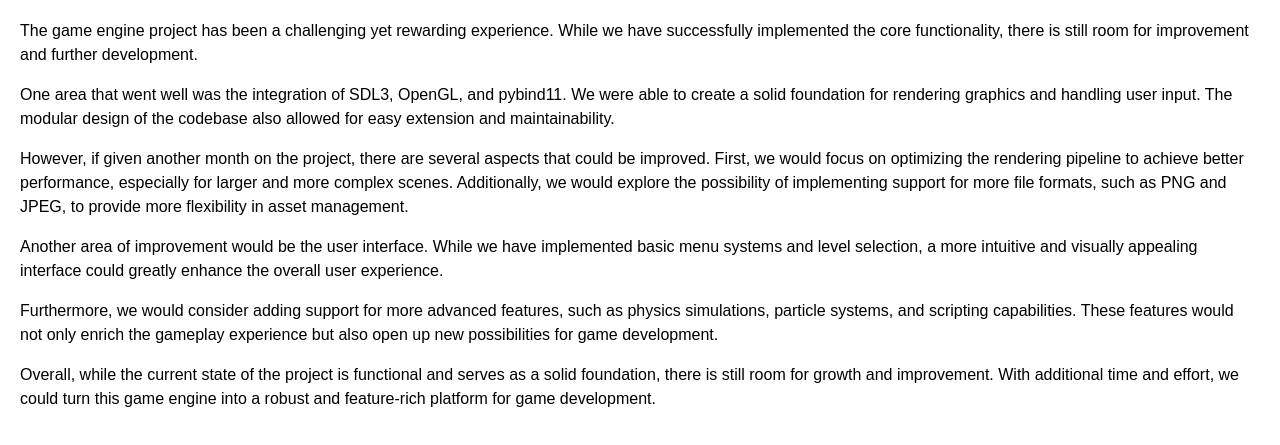
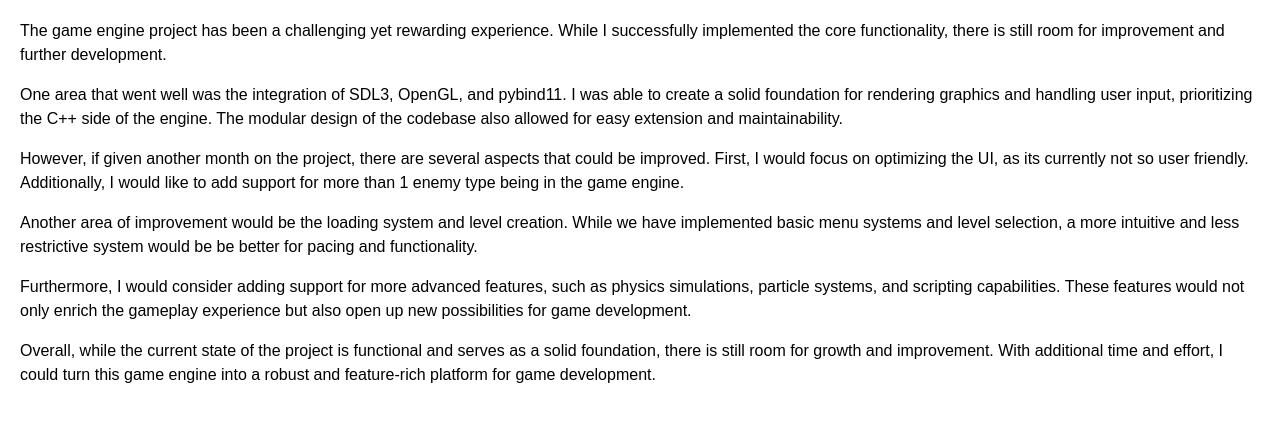
Before and after one commit to remyrouth/IndexHTMLWork, a plain HTML site: page index.html in a window 1280 px wide. Shown: the part 61-506 px from the top of the page. Drawn offline with Linux system fonts and the light colour scheme.

Commit message:
Update index.html

```diff
--- a/index.html
+++ b/index.html
@@ -17,16 +17,16 @@
 </head>
 <body>
     <h1>Post Mortem</h1>
-    <p>The game engine project has been a challenging yet rewarding experience. While we have successfully implemented the core functionality, there is still room for improvement and further development.</p>
+    <p>The game engine project has been a challenging yet rewarding experience. While I successfully implemented the core functionality, there is still room for improvement and further development.</p>
 
-    <p>One area that went well was the integration of SDL3, OpenGL, and pybind11. We were able to create a solid foundation for rendering graphics and handling user input. The modular design of the codebase also allowed for easy extension and maintainability.</p>
+    <p>One area that went well was the integration of SDL3, OpenGL, and pybind11. I was able to create a solid foundation for rendering graphics and handling user input, prioritizing the C++ side of the engine. The modular design of the codebase also allowed for easy extension and maintainability.</p>
 
-    <p>However, if given another month on the project, there are several aspects that could be improved. First, we would focus on optimizing the rendering pipeline to achieve better performance, especially for larger and more complex scenes. Additionally, we would explore the possibility of implementing support for more file formats, such as PNG and JPEG, to provide more flexibility in asset management.</p>
+    <p>However, if given another month on the project, there are several aspects that could be improved. First, I would focus on optimizing the UI, as its currently not so user friendly. Additionally, I would like to add support for more than 1 enemy type being in the game engine.</p>
 
-    <p>Another area of improvement would be the user interface. While we have implemented basic menu systems and level selection, a more intuitive and visually appealing interface could greatly enhance the overall user experience.</p>
+    <p>Another area of improvement would be the loading system and level creation. While we have implemented basic menu systems and level selection, a more intuitive and less restrictive system would be be better for pacing and functionality.</p>
 
-    <p>Furthermore, we would consider adding support for more advanced features, such as physics simulations, particle systems, and scripting capabilities. These features would not only enrich the gameplay experience but also open up new possibilities for game development.</p>
+    <p>Furthermore, I would consider adding support for more advanced features, such as physics simulations, particle systems, and scripting capabilities. These features would not only enrich the gameplay experience but also open up new possibilities for game development.</p>
 
-    <p>Overall, while the current state of the project is functional and serves as a solid foundation, there is still room for growth and improvement. With additional time and effort, we could turn this game engine into a robust and feature-rich platform for game development.</p>
+    <p>Overall, while the current state of the project is functional and serves as a solid foundation, there is still room for growth and improvement. With additional time and effort, I could turn this game engine into a robust and feature-rich platform for game development.</p>
 </body>
 </html>
```
